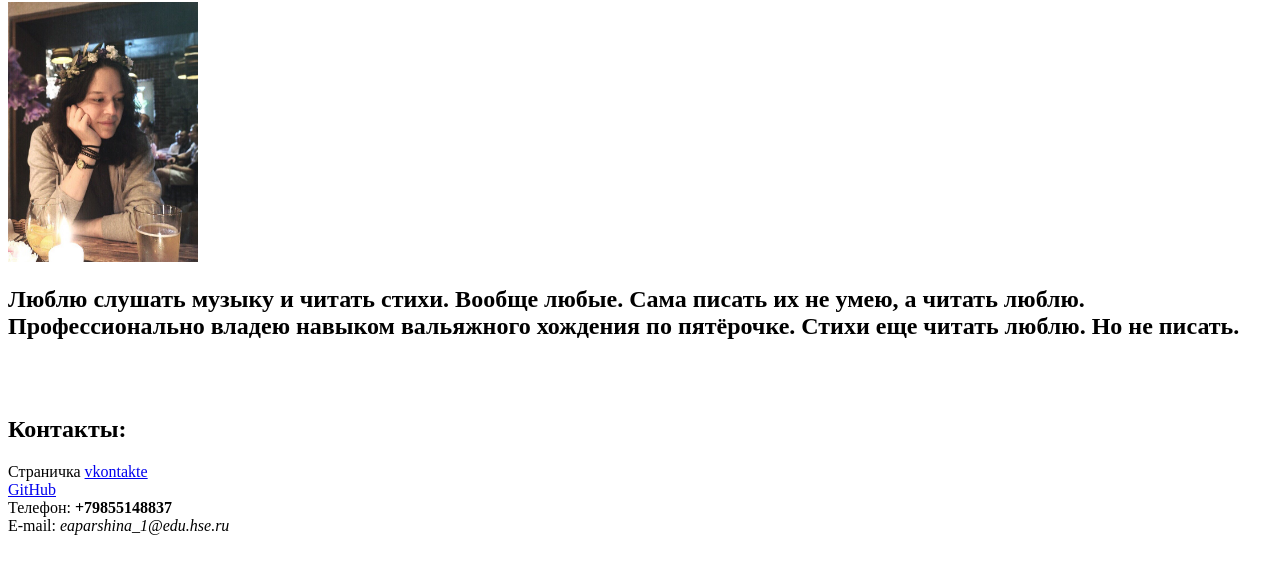
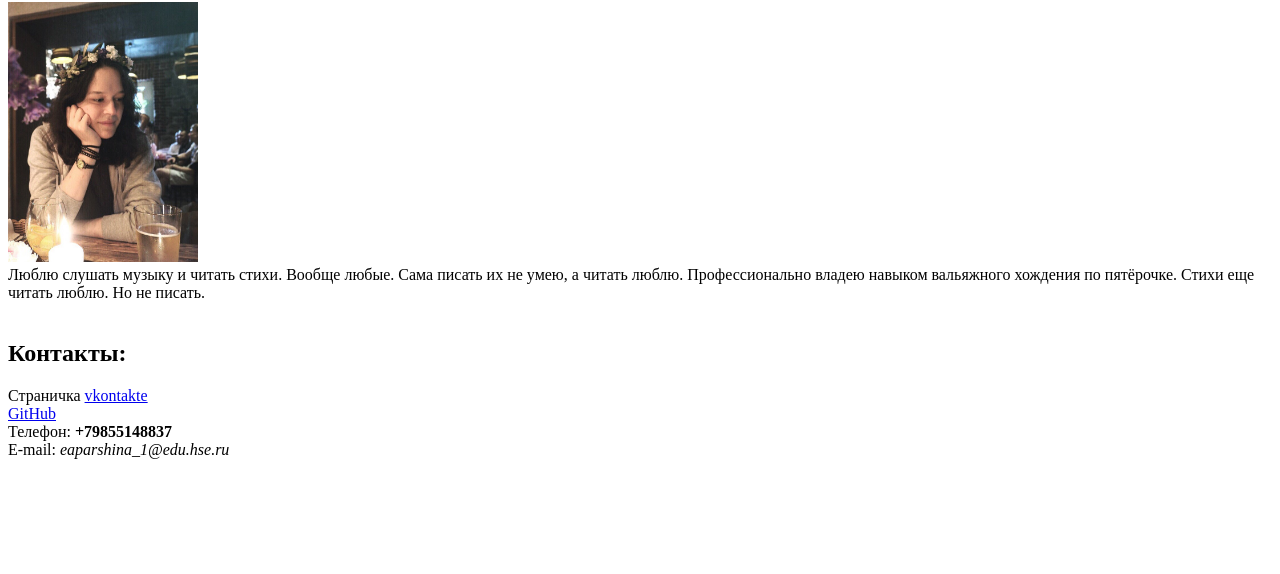
Before and after one commit to kate19988/kate19988.github.io, a plain HTML site: page index.html in a window 1280 px wide. Shown: the part 78-652 px from the top of the page. Drawn offline with Linux system fonts and the light colour scheme.

Commit message:
Update index.html

```diff
--- a/index.html
+++ b/index.html
@@ -8,10 +8,10 @@
       <left><h1>Катя Паршина</h1></left>
       <left><img alt="Это я" width="15%" src="me.jpg.jpeg"></left>
          <br/>
-      <h2>Люблю слушать музыку и читать стихи. Вообще любые.
+      <a>Люблю слушать музыку и читать стихи. Вообще любые.
        Сама писать их не умею, а читать люблю.
        Профессионально владею навыком вальяжного хождения по пятёрочке.
-       Стихи еще читать люблю. Но не писать.</h2>
+       Стихи еще читать люблю. Но не писать.</a>
       <br/>
       <br/>
       <h2>Контакты:</h2>
```
